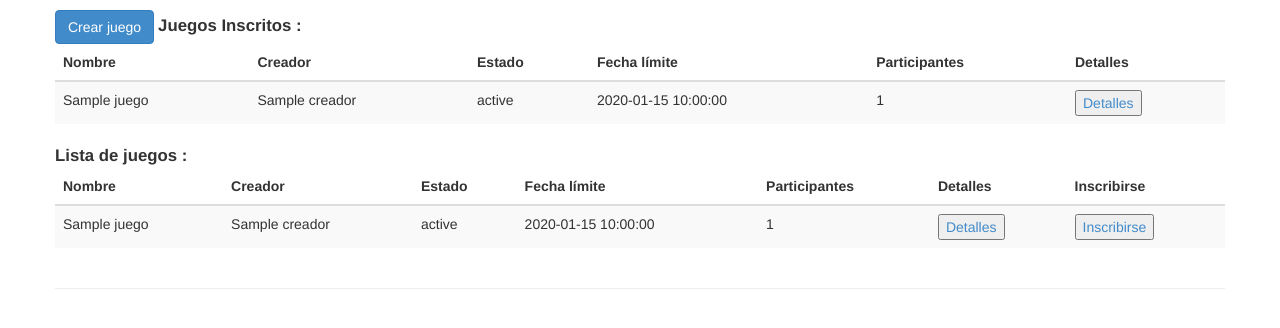
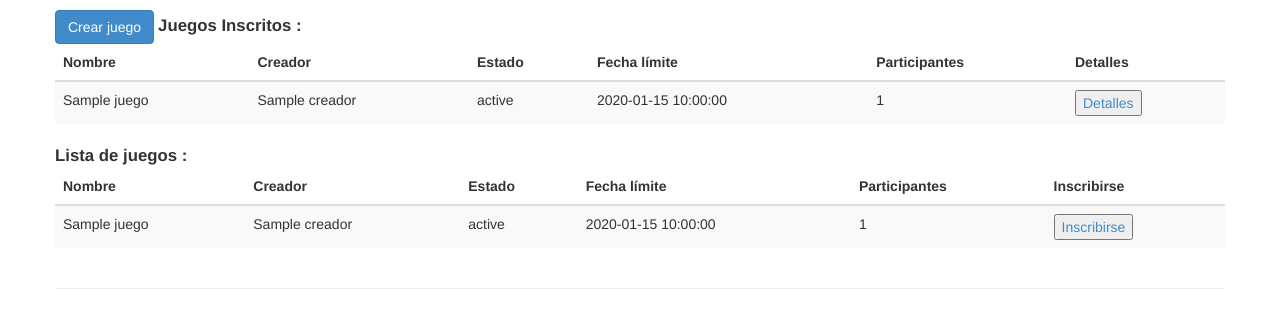
Before and after one commit to AlvaroMAM/GNSS-Galileo, a Flask app: page /juegos in a window 1280 px wide. Shown: the part 51-379 px from the top of the page. Run offline with Flask 2, Linux system fonts and the light colour scheme; a database or web service that is not in the repository returns one stand-in record (values such as "Sample title"); some libraries are stand-ins or nearby versions.

Commit message:
Eliminado detalles de /juegos si no se esta inscrito

```diff
--- a/templates/juegos.html
+++ b/templates/juegos.html
@@ -50,7 +50,6 @@
 					<th class="estado">Estado</th>
 					<th class="fechaFin">Fecha límite</th>
 					<th class="participantes">Participantes</th>
-					<th class="func1">Detalles</th>
 					{% if verTodos %}
 						<th class="func2">Inscribirse</th>
 					{% endif %}
@@ -64,7 +63,6 @@
 						<td class="estado">{{ juego["estado"] }}</td>
 						<td class="fechaFin">{{ juego["fechaFin"] }}</td>
 						<td class="participantes">{{'0' if juego["listaParticipantes"] == None else juego["listaParticipantes"]|length}}</td>
-						<td class="func1"><a href="./detalles?_id={{ juego['_id'] }}"><button type="submit">Detalles</button></a></td>
 						{% if verTodos %}
 							<td class="func1"><a href="./inscribir?_id={{ juego['_id'] }}"><button type="submit">Inscribirse</button></a></td>
 						{% endif %}
```
